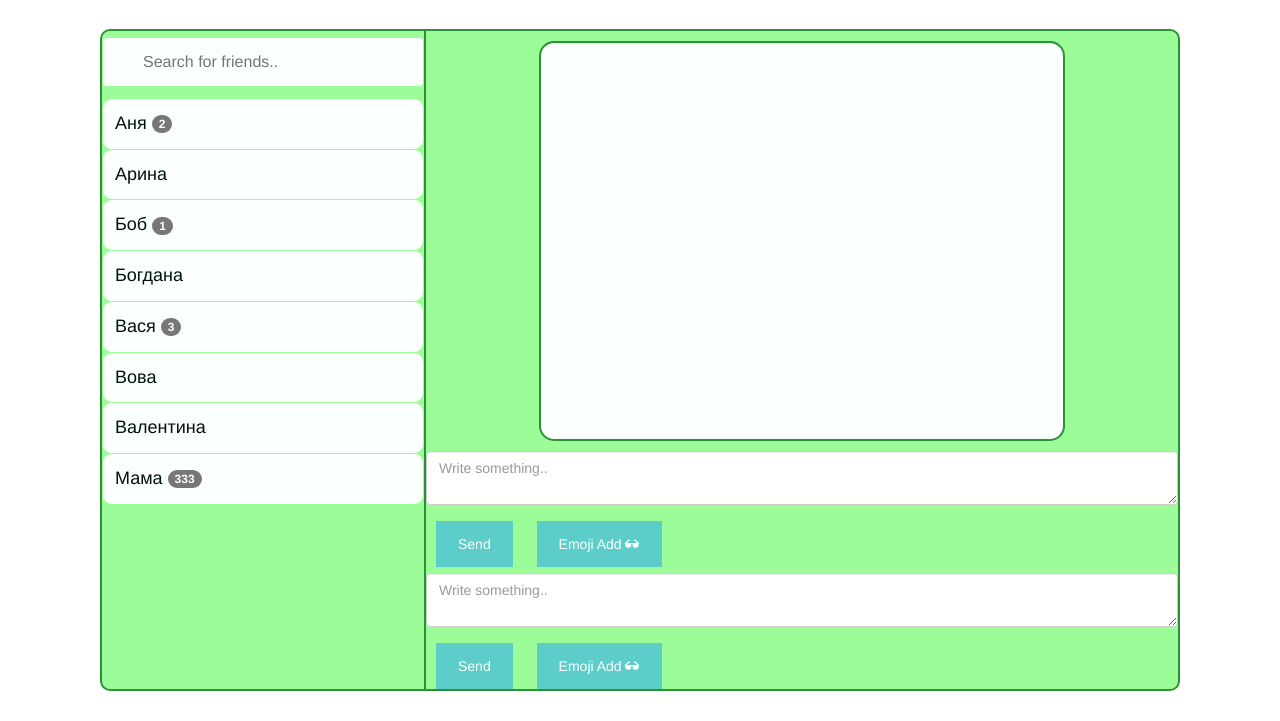
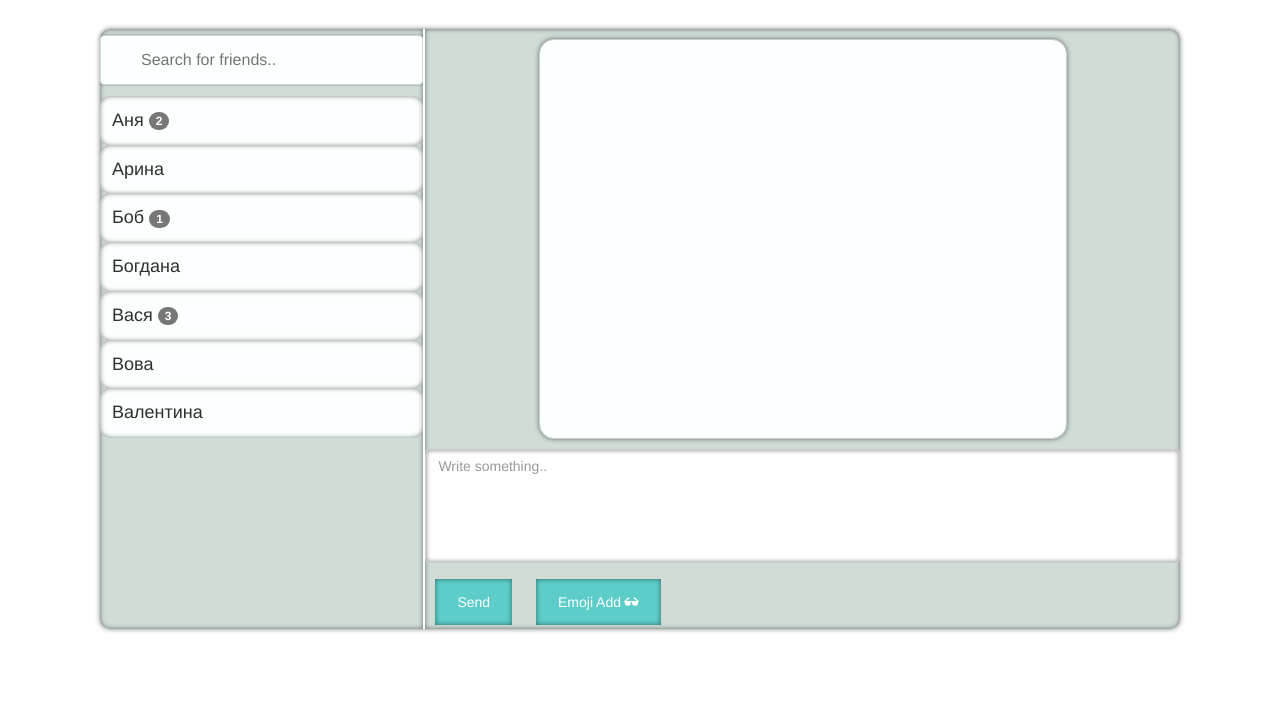
Before and after one commit to redmyt/social-network-app, a Django app: page /messages/ in a window 1280 px wide. Shown: the part 625-1346 px from the top of the page. After the commit the page ends 1257 px from the top, so only its background shows below. Run offline with Django 3.2, Linux system fonts and the light colour scheme; the visitor is signed in with stand-in values (Sample User, id 1); data comes from the database, SQL or seed files in the repository; some libraries are stand-ins or nearby versions.

Commit message:
commit nessage_second

```diff
--- a/social_network/social_network/static/css/messstyle.css
+++ b/social_network/social_network/static/css/messstyle.css
@@ -1,59 +1,65 @@
 input[type=text], select, textarea {
     width: 100%;
     padding: 12px;
-    border: 1px solid #ccc;
     border-radius: 4px;
     box-sizing: border-box;
     margin-top: 6px;
     margin-bottom: 16px;
     resize: vertical;
     height: 50px;
+    box-shadow: 0 0 2px rgba(0,0,0,0.5);
 
 
 }
-
+input[type=button], button{
+    box-shadow: inset 0 0 5px rgba(0,0,0,0.5);
+}
+#message{
+    box-shadow: inset 0 0 5px rgba(0,0,0,0.5);
+    resize: none;
+}
 
 
 /****************Chat BoX**********************************************/
 #chatBox{
-border: 2px solid #2A9134;
 min-height: 600px;
 width: 70%;
 margin: 0 auto;
-background-color: #9CFC97;
+background-color: #D0DDD7;
 border-radius: 0 10px 10px 0;
+box-shadow: inset 0 0 5px rgba(0,0,0,0.5);
 }
 /****************Chat place**********************************************/
 
 #chatPlace{
-border: 2px solid #2A9134;
 height: 400px;
 width: 70%;
 margin: 10px auto;
 background-color: #FBFFFE;
 border-radius: 15px;
+box-shadow: inset 0 0 5px rgba(0,0,0,0.5);
+box-shadow: 0 0 5px rgba(0,0,0,0.5);
 }
 
 /*************class="leftBox"***********/
 
 .leftBox{
-    border: 2px solid #2A9134;
+    margin-right: 2px;
     border-right: 0px;
     min-height: 600px;
     width: 30%;
-    background-color: #9CFC97;
+    background-color: #D0DDD7;
     overflow: auto;
     border-radius: 10px 0 0 10px;
+    box-shadow: inset 0 0 5px rgba(0,0,0,0.5);
 }
 .flex{
-    /*border: 1px solid #04471C;*/
     flex-direction: row;
-    /*justify-content: space-between;*/
-    /*align-items: center;*/
     display: flex;
     align-self: auto;
     margin: 30px;
-
+    box-shadow: 0 0 5px rgba(0,0,0,0.5);
+    border-radius: 10px;
 }
 
 /************SEARCHFRIEND***********/
@@ -65,7 +71,7 @@ border-radius: 15px;
     width: 100%;
     font-size: 16px;
     padding: 12px 20px 12px 40px;
-    border: 1px solid #9CFC97;
+    border: 1px solid #D0DDD7;
     margin-bottom: 12px;
 }
 
@@ -78,17 +84,24 @@ border-radius: 15px;
 }
 
 #myUL li a {
-    border: 1px solid #9CFC97;
+    box-shadow: inset 0 0 5px rgba(0,0,0,0.5);
     margin-top: -1px;
     background-color: #FBFFFE;
     padding: 12px;
     text-decoration: none;
     font-size: 18px;
-    color: #00120B;
+    color: #2F2F2F;
     display: block;
     border-radius: 10px;
 }
 
 #myUL li a:hover:not(.header) {
-    background-color: #399E5A;
+    background-color: #A5AE9E;
+    box-shadow: inset 0 0 5px rgba(0,0,0,0.5);
+
 }
+
+/***********************************************/
+ p {
+    line-height: 2;
+   }
--- a/social_network/social_network/static/js/messscript.js
+++ b/social_network/social_network/static/js/messscript.js
@@ -19,13 +19,6 @@ getId('send').onclick = function(){
 
 }
 
-getId('send2').onclick = function(){
-    var messBody = '<p class="text-warning bg-danger"> Ти: ' + getId('message2').value + '</p>';
-    arraymess.push(messBody);
-    var messagetext = arraymess.join('');
-    getId('chatPlace').innerHTML = messagetext;
-
-}
 
 
 /*****************SEARCHFRIENDS*********************/
--- a/social_network/social_network/templates/messindex.html
+++ b/social_network/social_network/templates/messindex.html
@@ -15,7 +15,7 @@
                       <li><a href="#">Вася <span class="badge">3</span></a></li>
                       <li><a href="#">Вова</a></li>
                       <li><a href="#">Валентина</a></li>
-                      <li><a href="#">Мама <span class="badge">333</span></a></li>
+
 
                     </ul>
     </div>
@@ -23,13 +23,11 @@
        <div id="chatPlace" class="form-control">
         </div>
                <form role="form">
-               <textarea id="message" name="messagename" placeholder="Write something.."  value="" class="form-control"></textarea>
+               <textarea id="message" name="messagename" placeholder="Write something.."  value="" class="form-control" rows="5"></textarea>
                    <input id="send" type="button" value="Send" class="btn btn-success">
                    <button class="btn btn-danger">Emoji Add <span class="glyphicon glyphicon-sunglasses"></span></button></form>
 
-                <form role="form"><textarea id="message2" name="messagename" placeholder="Write something.."  value="" class="form-control"></textarea>
-                    <input id="send2" type="button" value="Send" class="btn btn-warning">
-                    <button class="btn btn-danger">Emoji Add <span class="glyphicon glyphicon-sunglasses"></span></button></form>
+
     </div>
     </div>
 {% endblock content %}
```
